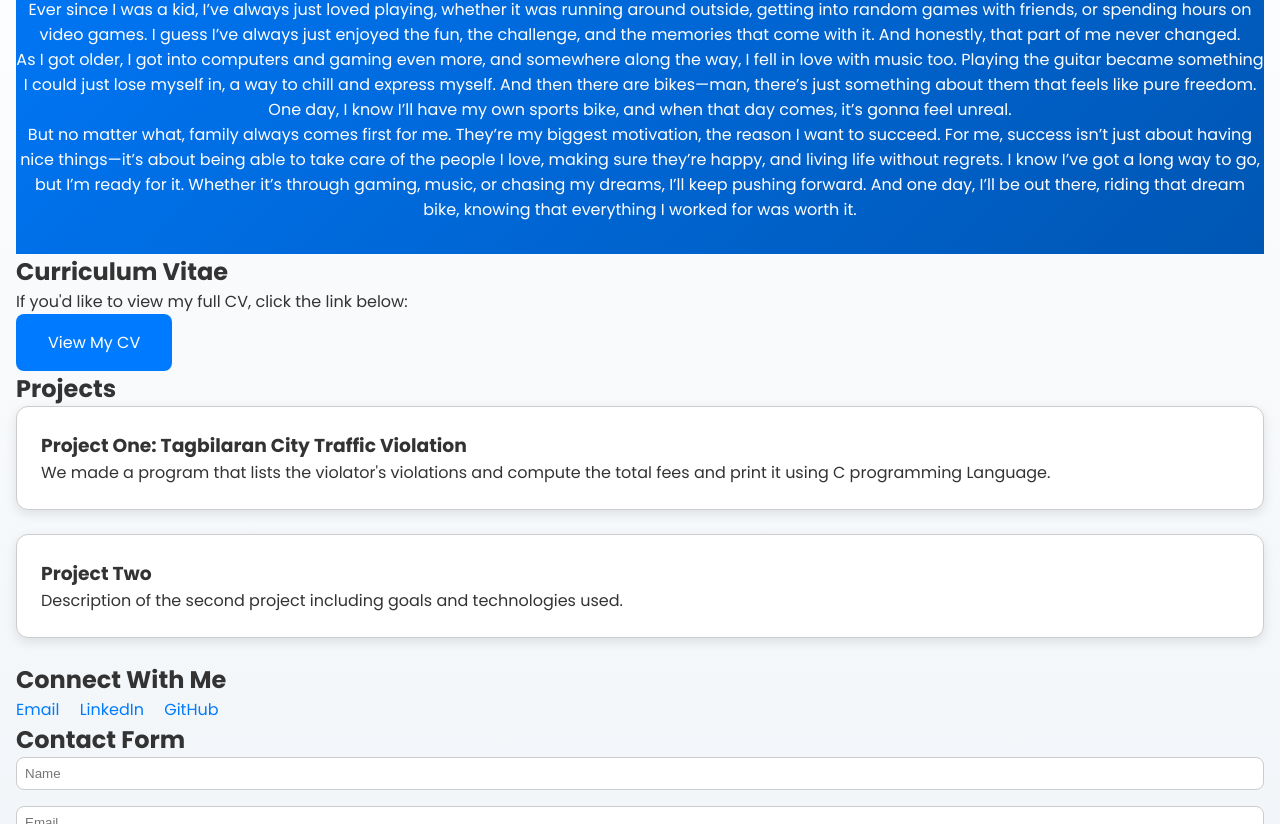
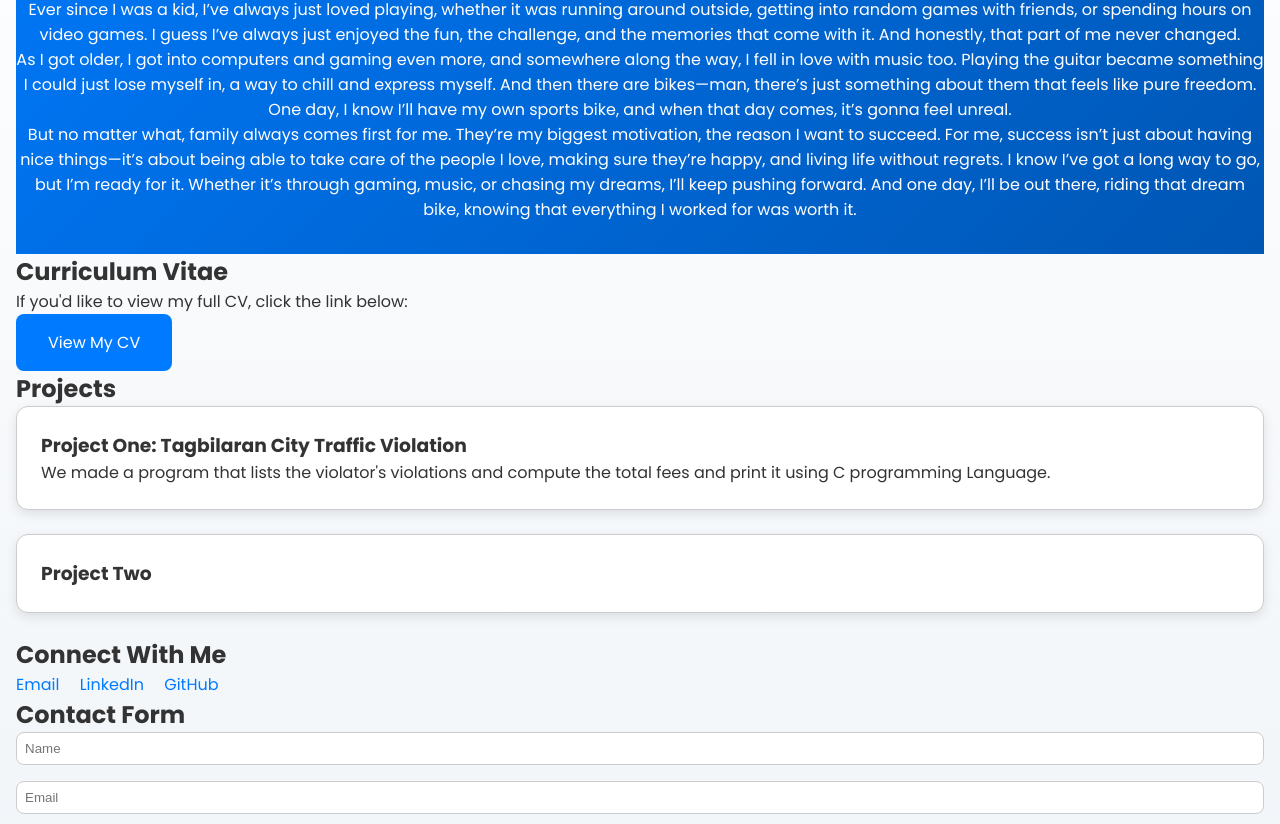
Before and after one commit to MATJIYO/jiyo, a plain HTML site: page index.html in a window 1280 px wide. Shown: the part 276-1100 px from the top of the page. Drawn offline with Linux system fonts and the light colour scheme.

Commit message:
Update index.html

```diff
--- a/index.html
+++ b/index.html
@@ -36,7 +36,7 @@
     </div>
     <div class="project">
       <h3>Project Two</h3>
-      <p>Description of the second project including goals and technologies used.</p>
+      <p></p>
     </div>
   </section>
 
```
